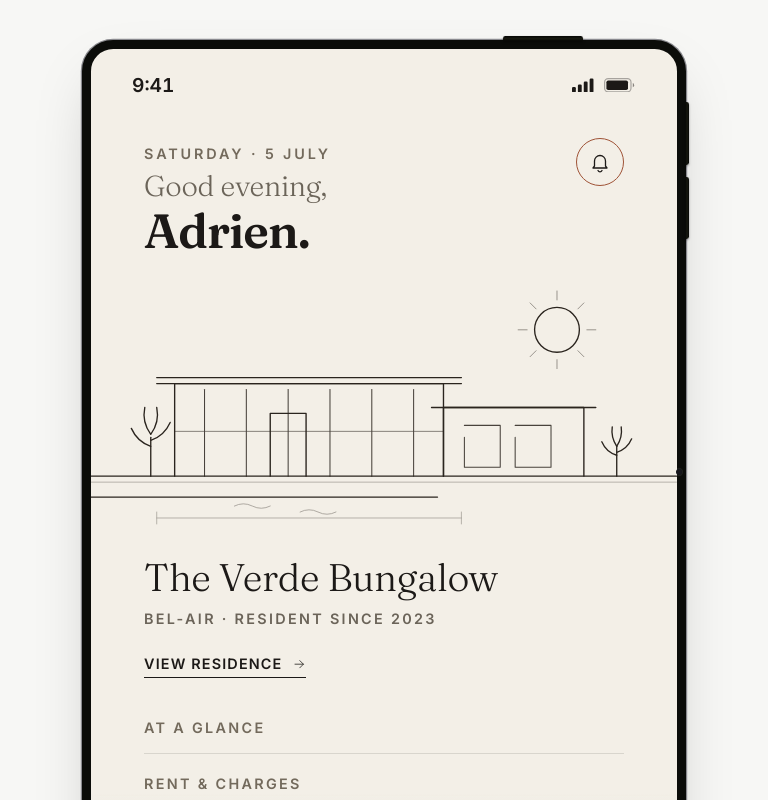
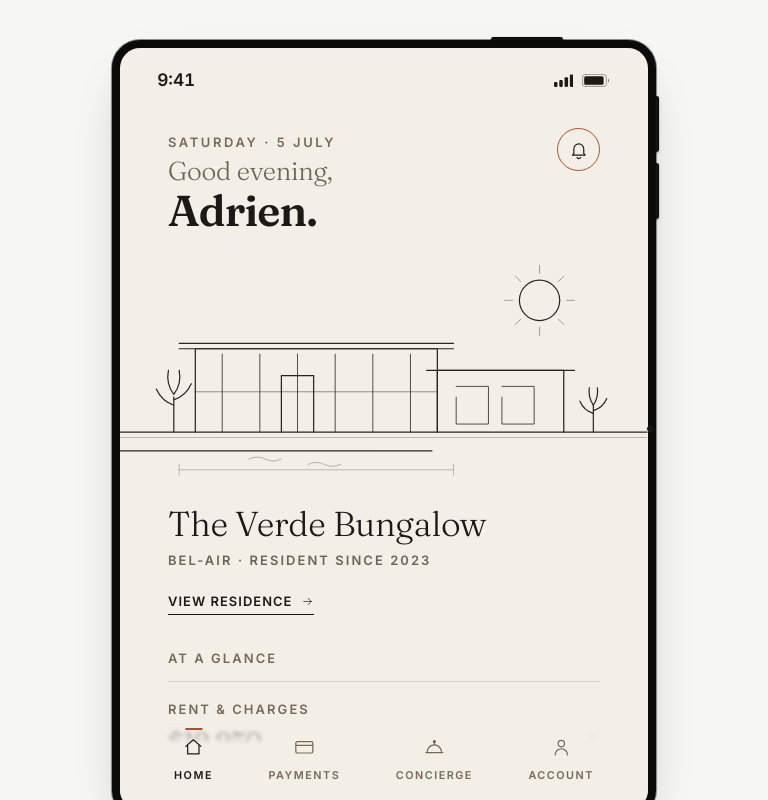
Before and after one commit to perceptence/alba, a Next.js app: page / in a window 768 px wide. Shown: the top 800 px of the page. Built offline with nearby package versions, Linux system fonts and the light colour scheme.

Commit message:
iPad mockup: scale 1.2 -> 1.08
Co-Authored-By: Claude Opus 4.8 <noreply@anthropic.com>

```diff
--- a/app/alba.css
+++ b/app/alba.css
@@ -1046,8 +1046,8 @@ html,body{background:#F7F7F5}
    The frame height tracks the viewport (aspect 3:4) so it always fits. */
 @media (min-width:768px) and (max-width:899px){
   .stage{padding:40px 24px}
-  /* scale the iPad mockup to 1.2 (zoom keeps layout flow) */
-  .device{zoom:1.2}
+  /* scale the iPad mockup to 1.08 (zoom keeps layout flow) */
+  .device{zoom:1.08}
   /* iPad Pro 11" (M4): true 834:1194 portrait ratio, uniform thin bezel,
      restrained corner radius (nothing like the iPhone's), aluminium rail. */
   .phone{width:auto;height:min(1000px, calc(100vh - 80px));aspect-ratio:834 / 1194;
```
